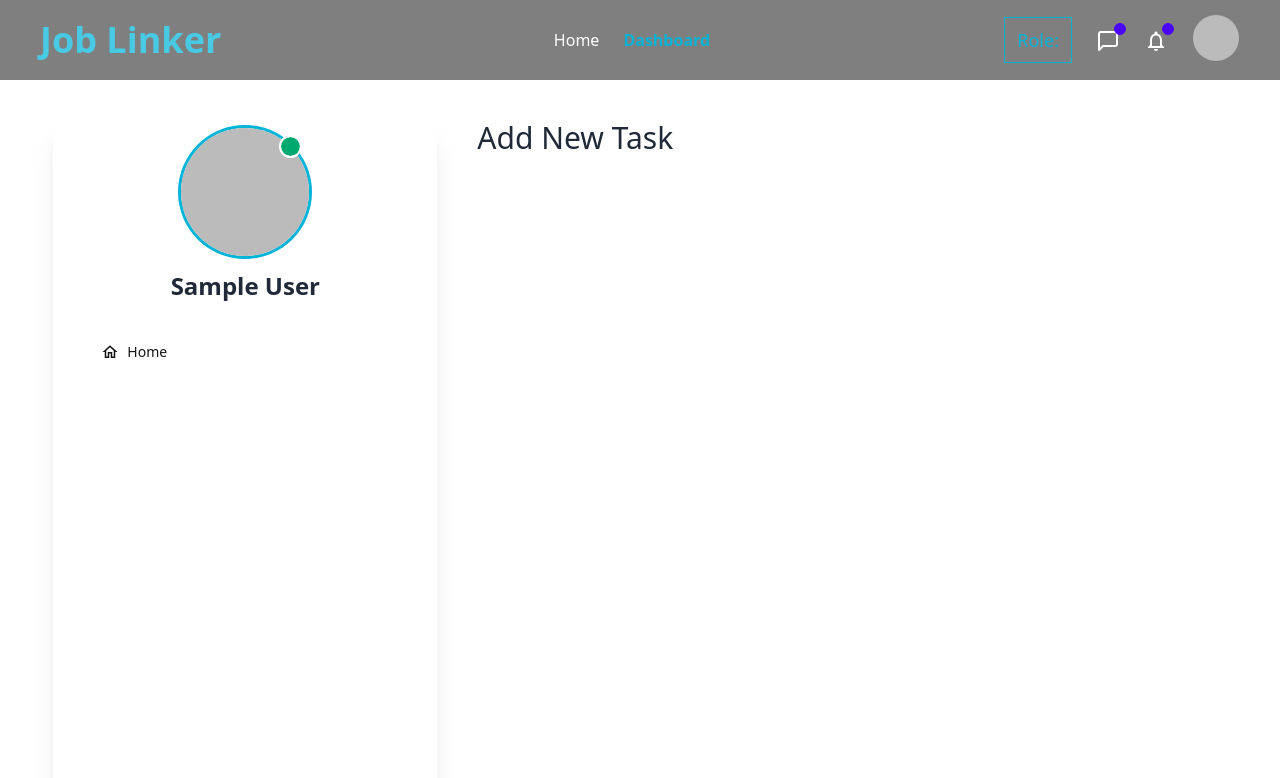
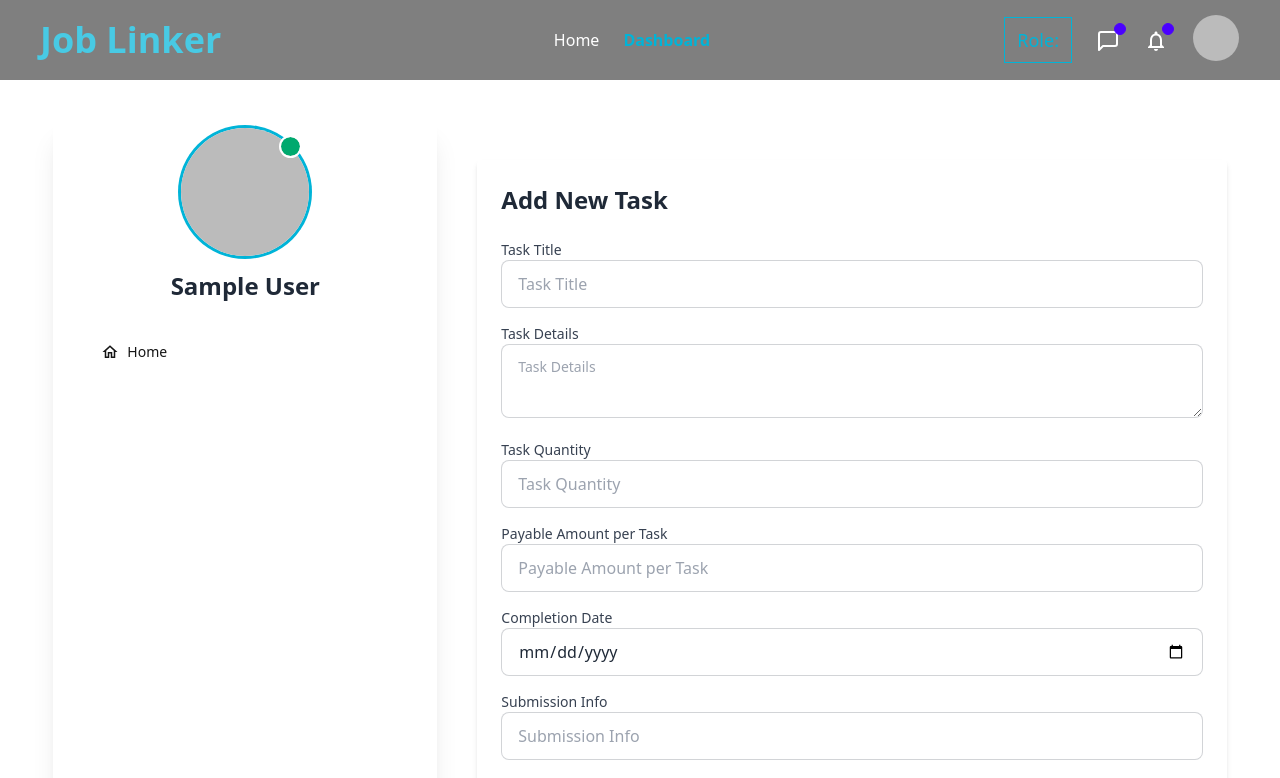
Before and after one commit to alamin-wd/job-linker-client, a React (Vite) app: page /dashboard/add-task in a window 1280 px wide. Shown: the top 778 px of the page. Built offline with nearby package versions, Linux system fonts and the light colour scheme; no server answers; sample sign-in values are in the browser's storage.

Commit message:
Added new task

```diff
--- a/src/pages/Dashboard/TaskCreator/AddTask.jsx
+++ b/src/pages/Dashboard/TaskCreator/AddTask.jsx
@@ -1,11 +1,171 @@
+import { useContext } from 'react';
+import { useForm } from 'react-hook-form';
+import Swal from 'sweetalert2';
+import { AuthContext } from '../../../providers/AuthProvider';
+import { axiosSecure } from '../../../hooks/useAxiosSecure';
+
 
 const AddTask = () => {
 
+    const { user } = useContext(AuthContext);
+    const { register, handleSubmit, reset } = useForm();
+
+    const onSubmit = async (data) => {
+
+        const {
+            task_title,
+            task_detail,
+            task_img,
+            completion_date,
+            payable_amount,
+            task_quantity
+        } = data;
+
+        const totalCost = task_quantity * payable_amount;
+
+        if (totalCost > user.coins) {
+
+            Swal.fire({
+                icon: 'error',
+                title: 'Not enough coins',
+                text: 'Not enough coins available. Please purchase more coins.',
+            });
+
+            return;
+        }
+
+        const taskInfo = {
+            task_title,
+            task_detail,
+            task_img,
+            completion_date,
+            payable_amount: parseFloat(payable_amount),
+            task_quantity: parseInt(task_quantity),
+            creator_name: user.displayName,
+            creator_email: user.email,
+            status: 'open',
+            created_date: new Date().toISOString(),
+        };
+
+        try {
+
+            const result = await axiosSecure.post('/tasks', taskInfo);
+
+            if (result.status === 201) {
+
+                Swal.fire({
+                    icon: 'success',
+                    title: 'Task Added',
+                    text: 'Your task has been successfully added.',
+                });
+
+                reset();
+            }
+        }
+        catch (error) {
+
+            console.error('Error adding task:', error);
+            Swal.fire({
+                icon: 'error',
+                title: 'Error',
+                text: 'There was an error adding your task. Please try again.',
+            });
+        }
+    };
+
     return (
 
-        <div>
-            <h3 className="text-3xl">Add New Task</h3>
+        <div className="mt-10 p-6 bg-white shadow-md rounded">
+
+            <h2 className="text-2xl font-bold mb-6">Add New Task</h2>
+
+            <form onSubmit={handleSubmit(onSubmit)} className="space-y-4">
+
+                <div>
+                    <label className="block text-sm font-medium text-gray-700">Task Title</label>
+
+                    <input
+                        type="text"
+                        name="task_title"
+                        placeholder="Task Title"
+                        className="input input-bordered w-full"
+                        {...register('task_title', { required: true })} />
+                </div>
+
+                <div>
+                    <label className="block text-sm font-medium text-gray-700">Task Details</label>
+
+                    <textarea
+                        name="task_detail"
+                        placeholder="Task Details"
+                        className="textarea textarea-bordered w-full"
+                        {...register('task_detail', { required: true })} />
+                </div>
+
+                <div>
+                    <label className="block text-sm font-medium text-gray-700">Task Quantity</label>
+
+                    <input
+                        type="number"
+                        name="task_quantity"
+                        placeholder="Task Quantity"
+                        className="input input-bordered w-full"
+                        min="1"
+                        {...register('task_quantity', { required: true })} />
+                </div>
+
+                <div>
+                    <label className="block text-sm font-medium text-gray-700">Payable Amount per Task</label>
+
+                    <input
+                        type="number"
+                        name="payable_amount"
+                        placeholder="Payable Amount per Task"
+                        className="input input-bordered w-full"
+                        min="0"
+                        {...register('payable_amount', { required: true })} />
+                </div>
+
+                <div>
+                    <label className="block text-sm font-medium text-gray-700">Completion Date</label>
+
+                    <input
+                        type="date"
+                        name="completion_date"
+                        placeholder="Completion Date"
+                        className="input input-bordered w-full"
+                        {...register('completion_date', { required: true })} />
+                </div>
+
+                <div>
+                    <label className="block text-sm font-medium text-gray-700">Submission Info</label>
+
+                    <input
+                        type="text"
+                        name="submission_info"
+                        placeholder="Submission Info"
+                        className="input input-bordered w-full"
+                        {...register('submission_info', { required: true })} />
+                </div>
+
+                <div>
+                    <label className="block text-sm font-medium text-gray-700">Task Image URL</label>
+
+                    <input
+                        type="text"
+                        name="task_img"
+                        placeholder="Task Image URL"
+                        className="input input-bordered w-full"
+                        {...register('task_img', { required: true })} />
+                </div>
+
+                <button type="submit" className="btn btn-primary w-full">
+                    Add This Task
+                </button>
+
+            </form>
         </div>
+
     );
 };
 
```
